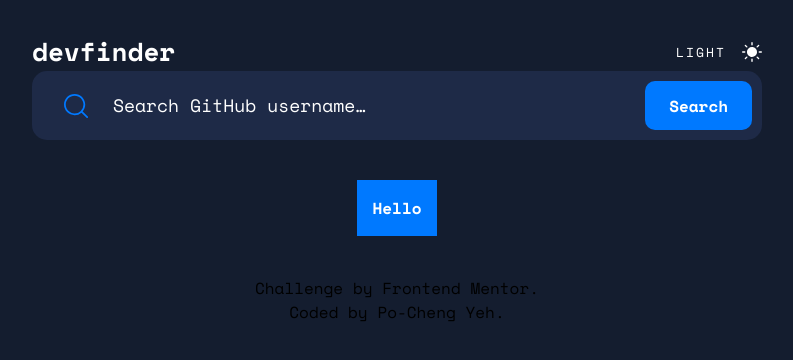
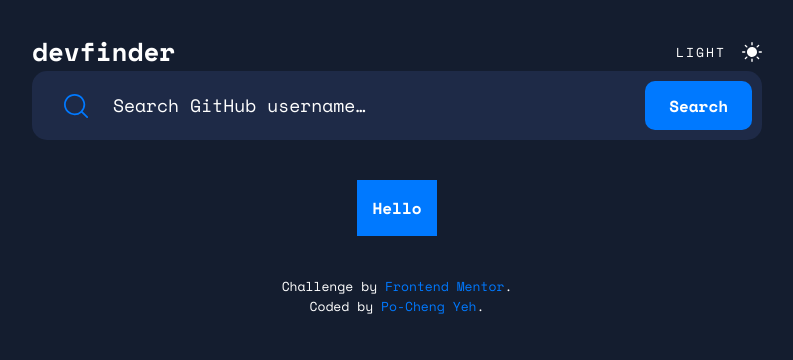
Before and after one commit to blp100/github-user-search-app, a Next.js app: page / in a window 1280 px wide. Shown: the top 360 px of the page, without its empty margins (243-1036 px from the left). Built offline with nearby package versions, Linux system fonts and the light colour scheme.

Commit message:
style: change footer font size

```diff
--- a/components/footer.js
+++ b/components/footer.js
@@ -2,14 +2,15 @@ import Link from "next/link";
 
 const Footer = () => {
   return (
-    <footer className="text-center">
+    <footer className="text-center text-tertiary text-h4">
       Challenge by&nbsp;
-      <Link href="https://www.frontendmentor.io?ref=challenge" target="_blank">
+      <Link className="text-link" href="https://www.frontendmentor.io?ref=challenge" target="_blank">
         Frontend Mentor
       </Link>
       .
-      <br />Coded by&nbsp;
-      <Link href="https://po-cheng-yeh.vercel.app/" target="_blank">
+      <br />
+      Coded by&nbsp;
+      <Link className="text-link" href="https://po-cheng-yeh.vercel.app/" target="_blank">
         Po-Cheng Yeh
       </Link>
       .
--- a/components/layout.js
+++ b/components/layout.js
@@ -24,7 +24,7 @@ const Layout = ({
         <meta charSet="utf-8" />
         <meta name="viewport" content="initial-scale=1.0, width=device-width" />
       </Head>
-      <div className="font-mono h-screen bg-secondary">
+      <div className="h-screen bg-secondary font-mono">
         <div className="mx-auto max-w-[327px] pt-8 md:max-w-[573px] lg:max-w-[730px]">
           <Header />
           <SearchBar />
--- a/components/search-bar.js
+++ b/components/search-bar.js
@@ -23,7 +23,7 @@ const SearchBar = () => {
         placeholder="Search GitHub username…"
       ></input>
       <button
-        className="md:text-h3 md:font-bold md:mr-2.5 md:px-6 mr-2 rounded-small bg-primary px-4 py-[0.781rem] text-[14px]/[21px] text-contrast"
+        className="mr-2 rounded-small bg-primary px-4 py-[0.781rem] text-[14px]/[21px] text-contrast md:mr-2.5 md:px-6 md:text-h3 md:font-bold"
         type="submit"
       >
         Search
--- a/components/theme.js
+++ b/components/theme.js
@@ -5,7 +5,7 @@ const ThemeContext = createContext({
   toggleThemeHandler: () => {},
 });
 
-export const ThemeContextProvider = ({children}) => {
+export const ThemeContextProvider = ({ children }) => {
   const [isDarkTheme, setIsDarkTheme] = useState(true);
   useEffect(() => initialThemeHandler());
 
@@ -49,4 +49,4 @@ export const ThemeContextProvider = ({children}) => {
   );
 };
 
-export default ThemeContext
+export default ThemeContext;
```
